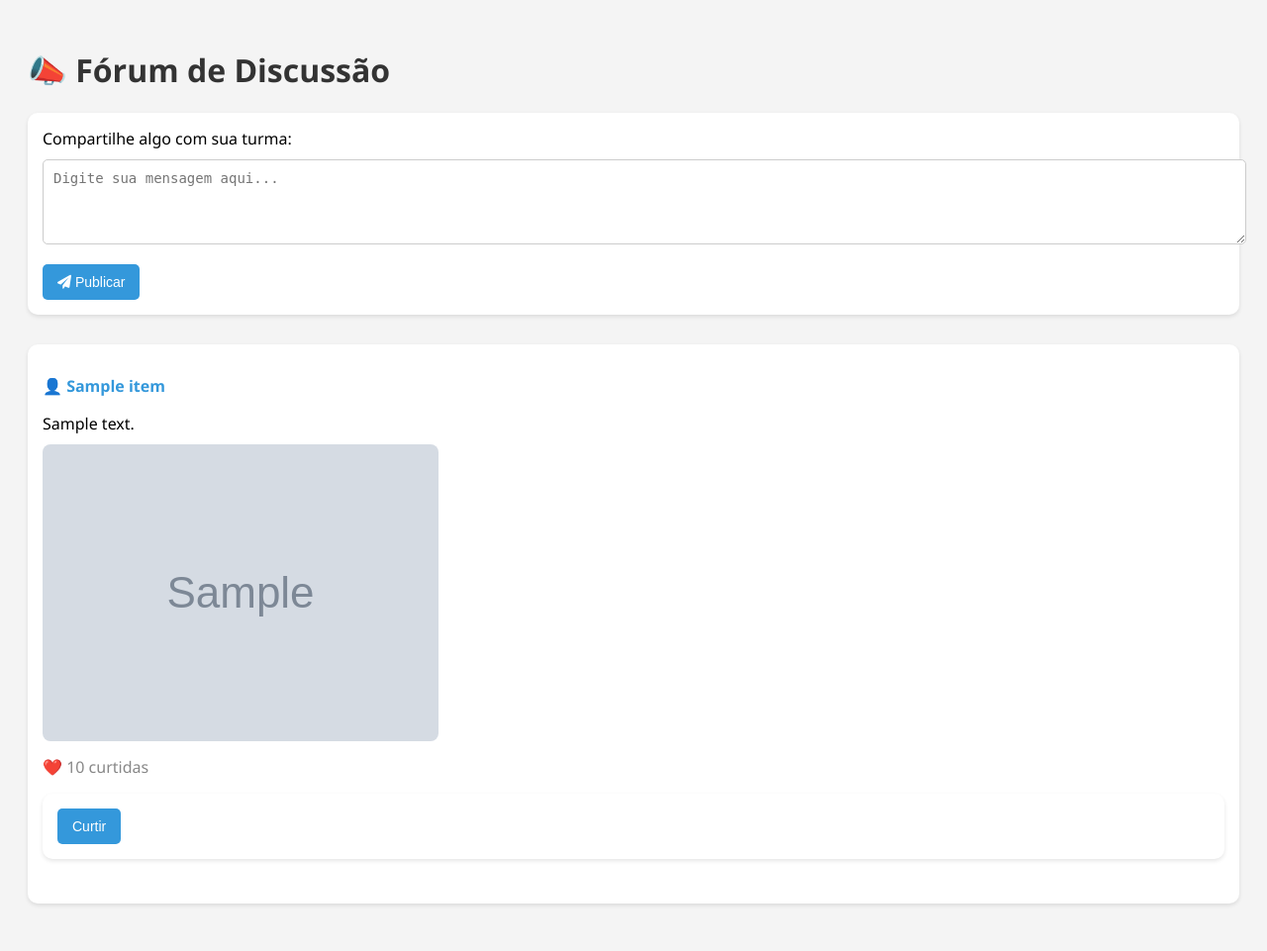
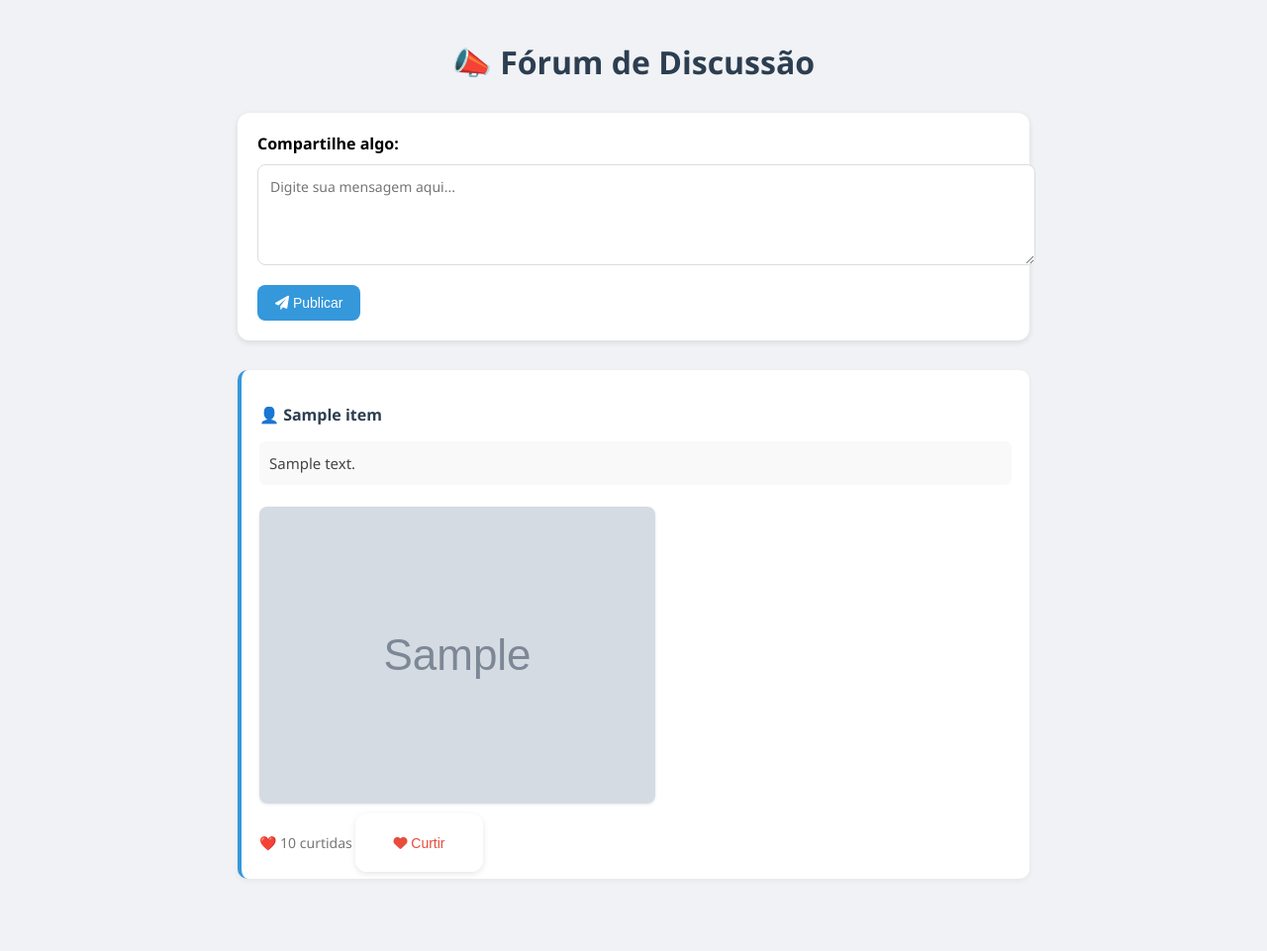
Before and after one commit to GenteECultura/academia-de-lideres, a Flask app: page /forum in a window 1280 px wide. Shown: the whole page at 99% size. After the commit the page ends 888 px from the top, so only its background shows below. Run offline with Flask 3, Linux system fonts and the light colour scheme; a user stored in the database is signed in; grey boxes marked "Sample" are stand-in pictures; a database or web service that is not in the repository returns one stand-in record (values such as "Sample title"); data that the repository does not hold is empty.

Commit message:
ajuste de forum

```diff
--- a/templates/forum.html
+++ b/templates/forum.html
@@ -3,71 +3,118 @@
 <head>
     <meta charset="UTF-8">
     <title>Fórum de Discussão</title>
+    <meta name="viewport" content="width=device-width, initial-scale=1.0">
     <link rel="stylesheet" href="https://cdnjs.cloudflare.com/ajax/libs/font-awesome/6.0.0/css/all.min.css">
     <style>
         body {
             font-family: 'Segoe UI', sans-serif;
-            background-color: #f4f4f4;
+            background-color: #f0f2f5;
             padding: 20px;
+            max-width: 800px;
+            margin: 0 auto;
         }
 
         h1 {
-            color: #333;
+            color: #2c3e50;
+            text-align: center;
+            margin-bottom: 30px;
         }
 
         form {
-            background-color: #fff;
-            padding: 15px;
+            background-color: #ffffff;
+            padding: 20px;
+            border-radius: 12px;
+            box-shadow: 0 2px 6px rgba(0,0,0,0.1);
             margin-bottom: 30px;
-            border-radius: 10px;
-            box-shadow: 0 2px 4px rgba(0,0,0,0.1);
         }
 
-        textarea, input[type="file"] {
+        textarea {
             width: 100%;
-            padding: 10px;
+            padding: 12px;
+            border: 1px solid #dcdcdc;
+            border-radius: 8px;
+            resize: vertical;
+            font-size: 14px;
+            font-family: inherit;
             margin-top: 10px;
             margin-bottom: 15px;
-            border: 1px solid #ccc;
-            border-radius: 5px;
-            font-size: 14px;
         }
 
         button {
             background-color: #3498db;
-            color: white;
+            color: #fff;
             border: none;
-            padding: 10px 15px;
+            padding: 10px 18px;
+            border-radius: 8px;
             font-size: 14px;
-            border-radius: 5px;
             cursor: pointer;
+            transition: background-color 0.3s;
+        }
+
+        button:hover {
+            background-color: #2980b9;
         }
 
         .post {
-            background-color: #fff;
+            background-color: #ffffff;
+            border-left: 4px solid #3498db;
             border-radius: 10px;
-            padding: 15px;
+            padding: 18px;
             margin-bottom: 20px;
-            box-shadow: 0 2px 4px rgba(0,0,0,0.1);
+            box-shadow: 0 2px 6px rgba(0,0,0,0.05);
         }
 
         .autor {
-            font-weight: bold;
-            color: #3498db;
+            font-weight: 600;
+            color: #2c3e50;
         }
 
         .texto {
-            margin: 10px 0;
+            margin: 12px 0;
+            line-height: 1.6;
+            font-size: 15px;
+            white-space: pre-wrap;
+            word-wrap: break-word;
+            color: #444;
+            background-color: #f9f9f9;
+            padding: 10px;
+            border-radius: 6px;
         }
 
         .imagem-post {
             max-width: 100%;
             border-radius: 8px;
+            margin-top: 10px;
+            box-shadow: 0 1px 3px rgba(0,0,0,0.1);
         }
 
         .curtidas {
-            margin-top: 10px;
-            color: #888;
+            margin-top: 12px;
+            color: #777;
+            font-size: 14px;
+        }
+
+        .curtidas button {
+            background-color: transparent;
+            border: none;
+            color: #e74c3c;
+            font-size: 14px;
+            cursor: pointer;
+            margin-top: 5px;
+        }
+
+        .curtidas button:hover {
+            text-decoration: underline;
+        }
+
+        @media (max-width: 600px) {
+            body {
+                padding: 10px;
+            }
+
+            button {
+                width: 100%;
+            }
         }
     </style>
 </head>
@@ -77,10 +124,8 @@
 
     <!-- Formulário de nova postagem -->
     <form action="{{ url_for('postar') }}" method="POST" enctype="multipart/form-data">
-        <label for="texto">Compartilhe algo com sua turma:</label>
+        <label for="texto"><strong>Compartilhe algo:</strong></label>
         <textarea name="texto" id="texto" rows="4" placeholder="Digite sua mensagem aqui..." required></textarea>
-
-
         <button type="submit"><i class="fas fa-paper-plane"></i> Publicar</button>
     </form>
 
@@ -89,21 +134,22 @@
         {% for post in postagens %}
         <div class="post">
             <p class="autor">👤 {{ post.autor_nome }}</p>
-            <p class="texto">{{ post.texto }}</p>
+            <div class="texto">{{ post.texto }}</div>
 
             {% if post.imagem_url %}
             <img src="{{ post.imagem_url }}" class="imagem-post">
             {% endif %}
 
-            <p class="curtidas">❤️ {{ post.curtidas }} curtidas</p>
-
-            <form action="{{ url_for('curtir', post_id=post.id) }}" method="post">
-                <button type="submit">Curtir</button>
-            </form>
+            <div class="curtidas">
+                ❤️ {{ post.curtidas }} curtidas
+                <form action="{{ url_for('curtir', post_id=post.id) }}" method="post" style="display:inline;">
+                    <button type="submit"><i class="fas fa-heart"></i> Curtir</button>
+                </form>
+            </div>
         </div>
         {% endfor %}
     {% else %}
-        <p>🚫 Nenhuma postagem encontrada.</p>
+        <p style="text-align: center; color: #888;">🚫 Nenhuma postagem encontrada.</p>
     {% endif %}
 
 </body>
```
